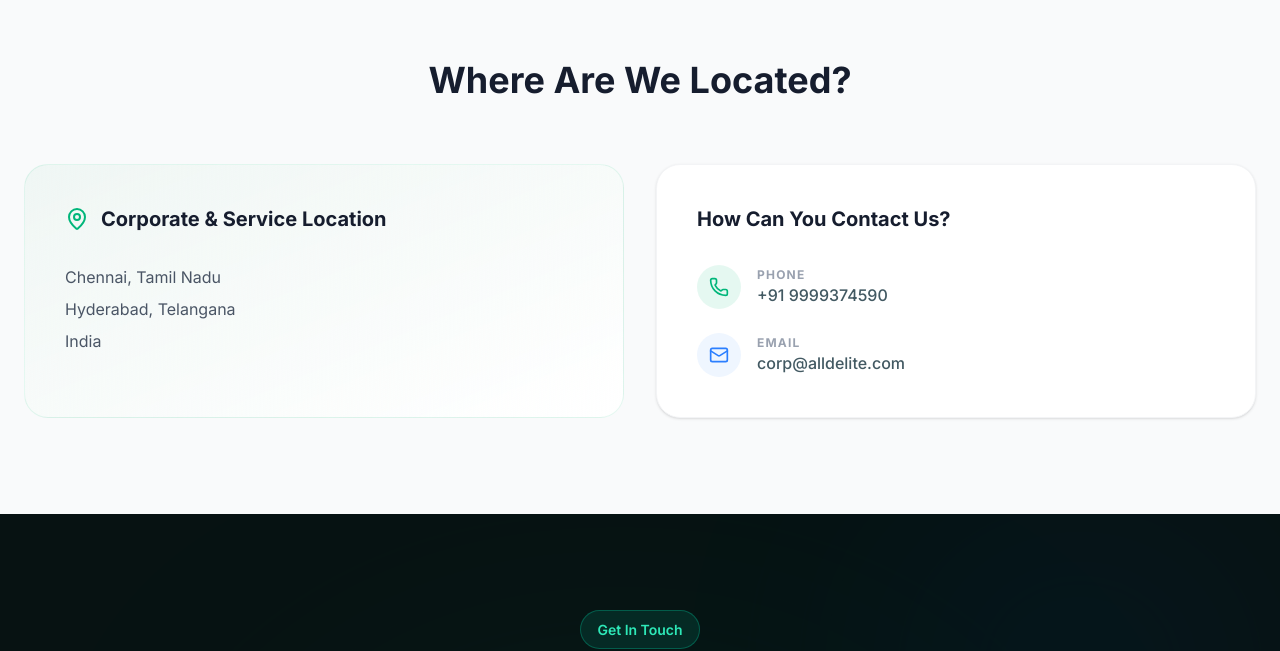
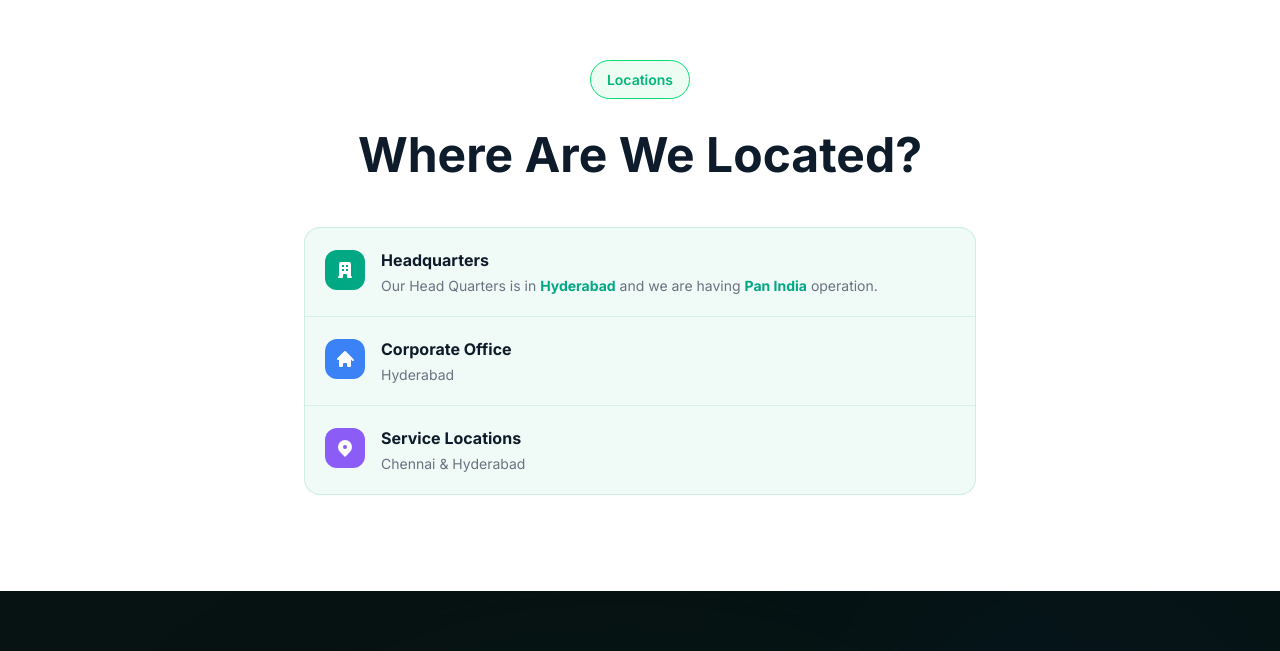
Before and after one commit to scaleoxperts/alldelite, a Next.js app: page /about in a window 1280 px wide. Shown: the part 6260-6911 px from the top of the page. Built offline with nearby package versions, Linux system fonts and the light colour scheme.

Commit message:
update(LocationSection): refactor layout and content for improved presentation and clarity

```diff
--- a/components/about/Location.about.tsx
+++ b/components/about/Location.about.tsx
@@ -1,65 +1,97 @@
-import { Mail, MapPin, Phone } from "lucide-react";
+import Capsule from "../shared/Capsule";
 
-import { LOCATION } from "@/contents/about";
-import { SITE_CONFIG } from "@/contents/constants";
+const locations = [
+  {
+    label: "Headquarters",
+    detail: (
+      <>
+        Our Head Quarters is in{" "}
+        <strong className="text-[#00a884]">Hyderabad</strong> and we are having{" "}
+        <strong className="text-[#00a884]">Pan India</strong> operation.
+      </>
+    ),
+    iconBg: "bg-[#00a884]",
+    icon: (
+      <svg
+        className="h-5 w-5 text-white"
+        fill="currentColor"
+        viewBox="0 0 20 20"
+      >
+        <path
+          fillRule="evenodd"
+          d="M4 4a2 2 0 012-2h8a2 2 0 012 2v12a1 1 0 110 2h-3a1 1 0 01-1-1v-2a1 1 0 00-1-1H9a1 1 0 00-1 1v2a1 1 0 01-1 1H4a1 1 0 110-2V4zm3 1h2v2H7V5zm2 4H7v2h2V9zm2-4h2v2h-2V5zm2 4h-2v2h2V9z"
+          clipRule="evenodd"
+        />
+      </svg>
+    ),
+  },
+  {
+    label: "Corporate Office",
+    detail: "Hyderabad",
+    iconBg: "bg-[#3b82f6]",
+    icon: (
+      <svg
+        className="h-5 w-5 text-white"
+        fill="currentColor"
+        viewBox="0 0 20 20"
+      >
+        <path d="M10.707 2.293a1 1 0 00-1.414 0l-7 7a1 1 0 001.414 1.414L4 10.414V17a1 1 0 001 1h2a1 1 0 001-1v-2a1 1 0 011-1h2a1 1 0 011 1v2a1 1 0 001 1h2a1 1 0 001-1v-6.586l1.293 1.293a1 1 0 001.414-1.414l-7-7z" />
+      </svg>
+    ),
+  },
+  {
+    label: "Service Locations",
+    detail: "Chennai & Hyderabad",
+    iconBg: "bg-[#8b5cf6]",
+    icon: (
+      <svg
+        className="h-5 w-5 text-white"
+        fill="currentColor"
+        viewBox="0 0 20 20"
+      >
+        <path
+          fillRule="evenodd"
+          d="M5.05 4.05a7 7 0 119.9 9.9L10 18.9l-4.95-4.95a7 7 0 010-9.9zM10 11a2 2 0 100-4 2 2 0 000 4z"
+          clipRule="evenodd"
+        />
+      </svg>
+    ),
+  },
+];
 
 export default function LocationSection() {
   return (
-    <section className="bg-(--color-background-light) py-24">
+    <section className="bg-white py-24">
       <div className="mx-auto max-w-7xl px-6">
-        <div className="mb-16 text-center">
-          <h2 className="text-4xl font-bold text-(--color-text-black)">
-            {LOCATION.heading}
+        <div className="mb-12 text-center">
+          <Capsule text="Locations" />
+          <h2 className="mt-3 text-4xl font-bold text-[#0d1b2a] md:text-5xl">
+            Where Are We Located?
           </h2>
         </div>
 
-        <div className="grid gap-8 md:grid-cols-2">
-          <div className="rounded-3xl border border-(--color-primary)/10 bg-linear-to-br from-(--color-primary)/5 to-white p-10">
-            <div className="mb-8 flex items-center gap-3">
-              <MapPin className="h-6 w-6 text-(--color-primary)" />
-              <h4 className="text-xl font-bold text-(--color-text-black)">
-                {LOCATION.address.title}
-              </h4>
-            </div>
-            <address className="space-y-2 text-gray-600 not-italic">
-              {LOCATION.address.lines.map((line) => (
-                <p key={line}>{line}</p>
-              ))}
-            </address>
-          </div>
-
-          <div className="rounded-3xl border border-gray-100 bg-white p-10 shadow-sm">
-            <h4 className="mb-8 text-xl font-bold text-(--color-text-black)">
-              {LOCATION.contact.title}
-            </h4>
-            <div className="space-y-6">
-              <div className="flex items-center gap-4">
-                <div className="rounded-full bg-(--color-primary)/10 p-3 text-(--color-primary)">
-                  <Phone className="h-5 w-5" />
+        <div className="mx-auto max-w-2xl">
+          <div className="overflow-hidden rounded-2xl border border-[#00a884]/15 bg-[#f0faf6]">
+            {locations.map((loc, i) => (
+              <div
+                key={loc.label}
+                className={`flex items-start gap-4 p-5 ${
+                  i !== locations.length - 1
+                    ? "border-b border-[#00a884]/10"
+                    : ""
+                }`}
+              >
+                <div
+                  className={`mt-0.5 flex h-10 w-10 shrink-0 items-center justify-center rounded-xl ${loc.iconBg}`}
+                >
+                  {loc.icon}
                 </div>
                 <div>
-                  <p className="text-xs font-bold tracking-widest text-gray-400 uppercase">
-                    Phone
-                  </p>
-                  <p className="font-medium text-(--color-text-gray)">
-                    {SITE_CONFIG.phone}
-                  </p>
+                  <h4 className="font-bold text-[#0d1b2a]">{loc.label}</h4>
+                  <p className="mt-1 text-sm text-gray-500">{loc.detail}</p>
                 </div>
               </div>
-              <div className="flex items-center gap-4">
-                <div className="rounded-full bg-blue-50 p-3 text-blue-500">
-                  <Mail className="h-5 w-5" />
-                </div>
-                <div>
-                  <p className="text-xs font-bold tracking-widest text-gray-400 uppercase">
-                    Email
-                  </p>
-                  <p className="font-medium text-(--color-text-gray)">
-                    {SITE_CONFIG.email}
-                  </p>
-                </div>
-              </div>
-            </div>
+            ))}
           </div>
         </div>
       </div>
```
